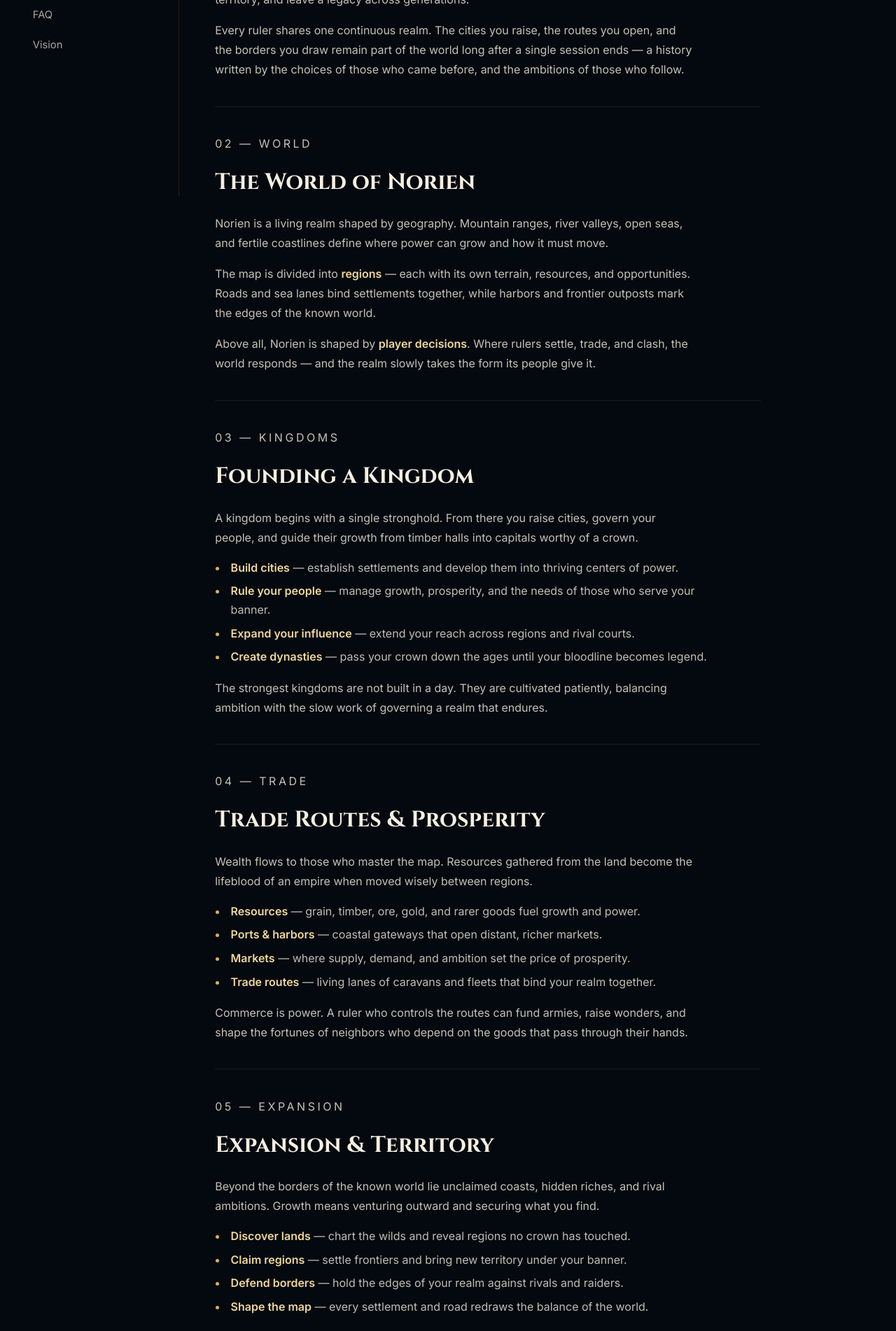
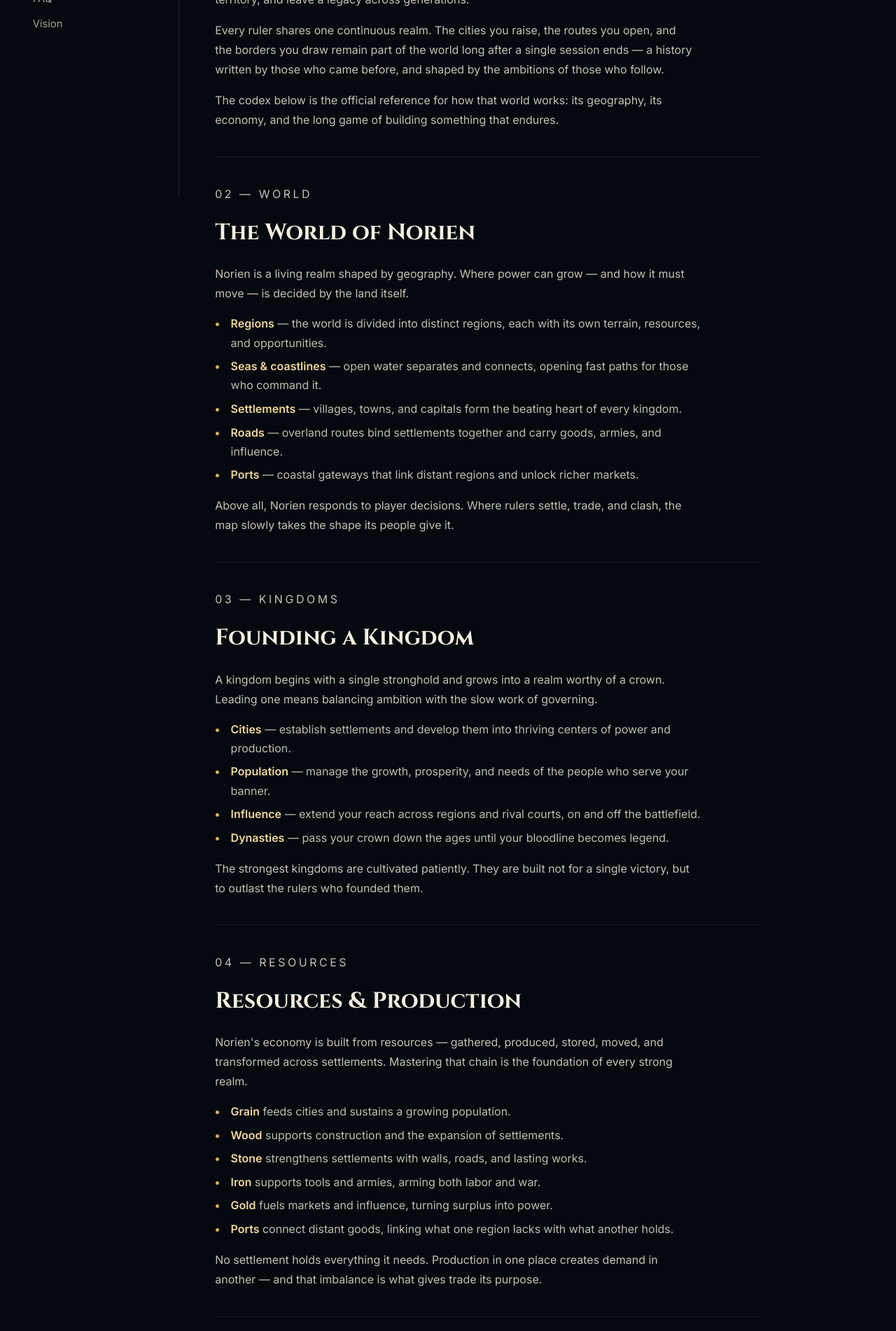
Before and after one commit to loreonlabs/norien, a Next.js app: page /docs in a window 1280 px wide. Shown: the part 520-2422 px from the top of the page at 70% size. Built offline with nearby package versions, Linux system fonts and the light colour scheme.

Commit message:
Polish Norien Codex docs

```diff
--- a/app/docs/page.tsx
+++ b/app/docs/page.tsx
@@ -1,30 +1,30 @@
 const FAQ = [
   {
-    q: "What is Norien?",
-    a: "Norien is a persistent strategy world where you build kingdoms, control trade, expand territory, and leave a lasting legacy across generations.",
-  },
-  {
     q: "Is Norien playable now?",
-    a: "Norien is in active development. Early experiences are taking shape, and full gameplay will open in stages as systems are completed.",
+    a: "Norien is in active development. Early experiences are taking shape, and full gameplay will open in stages as systems are completed and tested.",
   },
   {
     q: "What is play.norien.live?",
-    a: "It is the home of the playable game — where you enter the world, found your first settlement, and begin your reign.",
+    a: "It is the home of the playable game — where you enter the world, found your first settlement, and begin your reign once it goes live.",
   },
   {
     q: "What is docs.norien.live?",
-    a: "This codex: the official reference for Norien's systems, strategy, and lore. It grows alongside the world.",
+    a: "This codex: the official reference for Norien's systems, strategy, and lore. It grows alongside the world as new mechanics are revealed.",
   },
   {
-    q: "Will progress be persistent?",
-    a: "Yes. Norien is designed as a persistent world, where your kingdom, your choices, and your history endure over time rather than resetting.",
+    q: "What is story.norien.live?",
+    a: "The story channel — chapters of lore, history, and the unfolding narrative of Norien that sit alongside the gameplay.",
   },
   {
     q: "Is Norien built on Base?",
     a: "Yes. Norien is being built on Base as part of a new generation of persistent onchain games — designed game-first, with the technology kept quietly in the background.",
   },
   {
-    q: "When will more gameplay details be released?",
+    q: "Will Norien use crypto trading?",
+    a: "No. Trade in Norien means in-game resources, goods, routes, ports, and kingdom economy. Norien is game-first.",
+  },
+  {
+    q: "When will gameplay details be released?",
     a: "Systems are revealed as they are ready. Follow the main site and the story channel for new chapters of the codex and gameplay updates.",
   },
 ];
@@ -52,7 +52,11 @@ export default function DocsPage() {
         <p>
           Every ruler shares one continuous realm. The cities you raise, the routes you open, and the
           borders you draw remain part of the world long after a single session ends — a history
-          written by the choices of those who came before, and the ambitions of those who follow.
+          written by those who came before, and shaped by the ambitions of those who follow.
+        </p>
+        <p>
+          The codex below is the official reference for how that world works: its geography, its
+          economy, and the long game of building something that endures.
         </p>
       </section>
 
@@ -61,17 +65,19 @@ export default function DocsPage() {
         <p className="codex__eyebrow">02 — World</p>
         <h2 className="codex__h2">The World of Norien</h2>
         <p>
-          Norien is a living realm shaped by geography. Mountain ranges, river valleys, open seas,
-          and fertile coastlines define where power can grow and how it must move.
+          Norien is a living realm shaped by geography. Where power can grow — and how it must move —
+          is decided by the land itself.
         </p>
+        <ul>
+          <li><strong>Regions</strong> — the world is divided into distinct regions, each with its own terrain, resources, and opportunities.</li>
+          <li><strong>Seas &amp; coastlines</strong> — open water separates and connects, opening fast paths for those who command it.</li>
+          <li><strong>Settlements</strong> — villages, towns, and capitals form the beating heart of every kingdom.</li>
+          <li><strong>Roads</strong> — overland routes bind settlements together and carry goods, armies, and influence.</li>
+          <li><strong>Ports</strong> — coastal gateways that link distant regions and unlock richer markets.</li>
+        </ul>
         <p>
-          The map is divided into <strong>regions</strong> — each with its own terrain, resources,
-          and opportunities. Roads and sea lanes bind settlements together, while harbors and frontier
-          outposts mark the edges of the known world.
-        </p>
-        <p>
-          Above all, Norien is shaped by <strong>player decisions</strong>. Where rulers settle, trade,
-          and clash, the world responds — and the realm slowly takes the form its people give it.
+          Above all, Norien responds to player decisions. Where rulers settle, trade, and clash, the
+          map slowly takes the shape its people give it.
         </p>
       </section>
 
@@ -80,54 +86,76 @@ export default function DocsPage() {
         <p className="codex__eyebrow">03 — Kingdoms</p>
         <h2 className="codex__h2">Founding a Kingdom</h2>
         <p>
-          A kingdom begins with a single stronghold. From there you raise cities, govern your people,
-          and guide their growth from timber halls into capitals worthy of a crown.
+          A kingdom begins with a single stronghold and grows into a realm worthy of a crown. Leading
+          one means balancing ambition with the slow work of governing.
         </p>
         <ul>
-          <li><strong>Build cities</strong> — establish settlements and develop them into thriving centers of power.</li>
-          <li><strong>Rule your people</strong> — manage growth, prosperity, and the needs of those who serve your banner.</li>
-          <li><strong>Expand your influence</strong> — extend your reach across regions and rival courts.</li>
-          <li><strong>Create dynasties</strong> — pass your crown down the ages until your bloodline becomes legend.</li>
+          <li><strong>Cities</strong> — establish settlements and develop them into thriving centers of power and production.</li>
+          <li><strong>Population</strong> — manage the growth, prosperity, and needs of the people who serve your banner.</li>
+          <li><strong>Influence</strong> — extend your reach across regions and rival courts, on and off the battlefield.</li>
+          <li><strong>Dynasties</strong> — pass your crown down the ages until your bloodline becomes legend.</li>
         </ul>
         <p>
-          The strongest kingdoms are not built in a day. They are cultivated patiently, balancing
-          ambition with the slow work of governing a realm that endures.
+          The strongest kingdoms are cultivated patiently. They are built not for a single victory,
+          but to outlast the rulers who founded them.
         </p>
       </section>
 
-      {/* 4. TRADE */}
-      <section className="codex__section" id="trade">
-        <p className="codex__eyebrow">04 — Trade</p>
-        <h2 className="codex__h2">Trade Routes &amp; Prosperity</h2>
+      {/* 4. RESOURCES (new) */}
+      <section className="codex__section" id="resources">
+        <p className="codex__eyebrow">04 — Resources</p>
+        <h2 className="codex__h2">Resources &amp; Production</h2>
         <p>
-          Wealth flows to those who master the map. Resources gathered from the land become the
-          lifeblood of an empire when moved wisely between regions.
+          Norien&apos;s economy is built from resources — gathered, produced, stored, moved, and
+          transformed across settlements. Mastering that chain is the foundation of every strong realm.
         </p>
         <ul>
-          <li><strong>Resources</strong> — grain, timber, ore, gold, and rarer goods fuel growth and power.</li>
-          <li><strong>Ports &amp; harbors</strong> — coastal gateways that open distant, richer markets.</li>
-          <li><strong>Markets</strong> — where supply, demand, and ambition set the price of prosperity.</li>
-          <li><strong>Trade routes</strong> — living lanes of caravans and fleets that bind your realm together.</li>
+          <li><strong>Grain</strong> feeds cities and sustains a growing population.</li>
+          <li><strong>Wood</strong> supports construction and the expansion of settlements.</li>
+          <li><strong>Stone</strong> strengthens settlements with walls, roads, and lasting works.</li>
+          <li><strong>Iron</strong> supports tools and armies, arming both labor and war.</li>
+          <li><strong>Gold</strong> fuels markets and influence, turning surplus into power.</li>
+          <li><strong>Ports</strong> connect distant goods, linking what one region lacks with what another holds.</li>
         </ul>
         <p>
-          Commerce is power. A ruler who controls the routes can fund armies, raise wonders, and
-          shape the fortunes of neighbors who depend on the goods that pass through their hands.
+          No settlement holds everything it needs. Production in one place creates demand in another —
+          and that imbalance is what gives trade its purpose.
         </p>
       </section>
 
-      {/* 5. EXPANSION */}
+      {/* 5. TRADE */}
+      <section className="codex__section" id="trade">
+        <p className="codex__eyebrow">05 — Trade</p>
+        <h2 className="codex__h2">Trade Routes &amp; Prosperity</h2>
+        <p>
+          Wealth flows to those who master the map. Trade in Norien is an in-game economy of goods
+          moved wisely between the places that produce them and the places that need them.
+        </p>
+        <ul>
+          <li><strong>In-game goods</strong> — grain, timber, ore, gold, and rarer wares carried across the realm.</li>
+          <li><strong>Routes</strong> — living lanes of caravans and fleets that bind your settlements together.</li>
+          <li><strong>Markets</strong> — where supply, demand, and ambition set the price of prosperity.</li>
+          <li><strong>Prosperity</strong> — commerce funds armies, raises wonders, and shapes the fortunes of neighbors.</li>
+        </ul>
+        <p>
+          A ruler who controls the routes controls more than coin. They hold sway over every kingdom
+          that depends on the goods passing through their hands.
+        </p>
+      </section>
+
+      {/* 6. EXPANSION */}
       <section className="codex__section" id="expansion">
-        <p className="codex__eyebrow">05 — Expansion</p>
+        <p className="codex__eyebrow">06 — Expansion</p>
         <h2 className="codex__h2">Expansion &amp; Territory</h2>
         <p>
           Beyond the borders of the known world lie unclaimed coasts, hidden riches, and rival
           ambitions. Growth means venturing outward and securing what you find.
         </p>
         <ul>
-          <li><strong>Discover lands</strong> — chart the wilds and reveal regions no crown has touched.</li>
-          <li><strong>Claim regions</strong> — settle frontiers and bring new territory under your banner.</li>
-          <li><strong>Defend borders</strong> — hold the edges of your realm against rivals and raiders.</li>
-          <li><strong>Shape the map</strong> — every settlement and road redraws the balance of the world.</li>
+          <li><strong>Territory</strong> — claim regions and bring new land under your banner.</li>
+          <li><strong>Borders</strong> — hold the edges of your realm against rivals and raiders.</li>
+          <li><strong>Scouting</strong> — chart the wilds and reveal what lies beyond the map&apos;s edge.</li>
+          <li><strong>Settlements</strong> — plant new strongholds to anchor the ground you take.</li>
         </ul>
         <p>
           Expansion is a long game of position and timing — knowing when to push outward, and when to
@@ -135,38 +163,37 @@ export default function DocsPage() {
         </p>
       </section>
 
-      {/* 6. DIPLOMACY */}
+      {/* 7. DIPLOMACY */}
       <section className="codex__section" id="diplomacy">
-        <p className="codex__eyebrow">06 — Diplomacy</p>
+        <p className="codex__eyebrow">07 — Diplomacy</p>
         <h2 className="codex__h2">Diplomacy &amp; Influence</h2>
         <p>
-          Not every realm is won by force. Influence is its own form of power, carried through words,
+          Not every realm is won by force. Influence is its own power — carried through words,
           treaties, and reputation as much as through armies.
         </p>
         <ul>
           <li><strong>Alliances</strong> — bind your fortunes to others for mutual strength.</li>
-          <li><strong>Rivalries</strong> — measure your ambitions against the powers that oppose you.</li>
+          <li><strong>Rivals</strong> — measure your ambitions against the powers that oppose you.</li>
           <li><strong>Reputation</strong> — let your name reach distant courts and open doors before you arrive.</li>
-          <li><strong>Negotiation</strong> — turn conflict into advantage without raising a single banner.</li>
         </ul>
         <p>
-          The most enduring rulers think in decades, not battles — weaving a web of relationships that
-          keeps their realm secure long after rivals have spent themselves.
+          The most enduring rulers think in decades, not battles — weaving relationships that keep a
+          realm secure long after rivals have spent themselves.
         </p>
       </section>
 
-      {/* 7. WARFARE */}
+      {/* 8. WARFARE */}
       <section className="codex__section" id="warfare">
-        <p className="codex__eyebrow">07 — Warfare</p>
+        <p className="codex__eyebrow">08 — Warfare</p>
         <h2 className="codex__h2">Conflict &amp; Defense</h2>
         <p>
           When diplomacy fails, the strength of a realm is tested in the field. Warfare in Norien
-          rewards preparation, position, and patience over reckless conquest.
+          rewards preparation and position over reckless conquest.
         </p>
         <ul>
+          <li><strong>Defense</strong> — protect your cities, routes, and frontiers from those who would take them.</li>
           <li><strong>Armies</strong> — raise and lead forces to project power across the map.</li>
-          <li><strong>Defense</strong> — protect your cities, routes, and frontiers from those who would take them.</li>
-          <li><strong>Fortresses</strong> — anchor your borders with strongholds that turn the tide of any campaign.</li>
+          <li><strong>Fortresses</strong> — anchor your borders with strongholds that turn the tide of a campaign.</li>
           <li><strong>Strategic control</strong> — hold the ground, the seas, and the routes that truly decide a war.</li>
         </ul>
         <p>
@@ -175,9 +202,9 @@ export default function DocsPage() {
         </p>
       </section>
 
-      {/* 8. PROGRESSION */}
+      {/* 9. PROGRESSION */}
       <section className="codex__section" id="progression">
-        <p className="codex__eyebrow">08 — Progression</p>
+        <p className="codex__eyebrow">09 — Progression</p>
         <h2 className="codex__h2">From Settlement to Realm</h2>
         <p>
           Norien is a journey measured in ages. A ruler rises from a lone settlement to a realm
@@ -194,9 +221,9 @@ export default function DocsPage() {
         </p>
       </section>
 
-      {/* 9. GAMING ON BASE */}
+      {/* 10. GAMING ON BASE */}
       <section className="codex__section" id="base">
-        <p className="codex__eyebrow">09 — Gaming on Base</p>
+        <p className="codex__eyebrow">10 — Gaming on Base</p>
         <h2 className="codex__h2">Gaming on Base</h2>
         <p>
           Norien is being built on <strong>Base</strong> as part of a new generation of persistent
@@ -211,9 +238,9 @@ export default function DocsPage() {
         </div>
       </section>
 
-      {/* 10. FAQ */}
+      {/* 11. FAQ */}
       <section className="codex__section" id="faq">
-        <p className="codex__eyebrow">10 — FAQ</p>
+        <p className="codex__eyebrow">11 — FAQ</p>
         <h2 className="codex__h2">Frequently Asked Questions</h2>
         <div className="codex__faq">
           {FAQ.map((item) => (
@@ -225,9 +252,9 @@ export default function DocsPage() {
         </div>
       </section>
 
-      {/* 11. VISION */}
+      {/* 12. VISION */}
       <section className="codex__section" id="vision">
-        <p className="codex__eyebrow">11 — Vision</p>
+        <p className="codex__eyebrow">12 — Vision</p>
         <h2 className="codex__h2">The Long Game</h2>
         <p>
           Norien is being built slowly and deliberately — as a persistent world for kingdoms, trade,
@@ -239,7 +266,7 @@ export default function DocsPage() {
           history of the world.
         </p>
         <p>
-          The Codex will grow as Norien grows. This is the long game — and it is only beginning.
+          The codex will grow as Norien grows. This is the long game — and it is only beginning.
         </p>
       </section>
     </article>
--- a/app/globals.css
+++ b/app/globals.css
@@ -425,13 +425,15 @@ a { color: inherit; text-decoration: none; }
   text-transform: uppercase; color: var(--gold); margin-bottom: 1rem; padding-left: .8rem;
 }
 .docs__navlist { display: flex; flex-direction: column; gap: .12rem; }
-.docs__navlist a {
+.docs__navlist button {
+  display: block; width: 100%; text-align: left; cursor: pointer;
+  background: none; border: 0; border-left: 2px solid transparent;
   font-family: "Inter", sans-serif; font-size: .92rem; color: rgba(245,239,225,.68);
-  padding: .5rem .8rem; border-radius: 4px; border-left: 2px solid transparent;
+  padding: .5rem .8rem; border-radius: 4px;
   transition: color .25s, background .25s, border-color .25s;
 }
-.docs__navlist a:hover { color: var(--ivory); background: rgba(217,177,95,.06); }
-.docs__navlist a.is-active {
+.docs__navlist button:hover { color: var(--ivory); background: rgba(217,177,95,.06); }
+.docs__navlist button.is-active {
   color: var(--gold-lt); border-left-color: var(--gold); background: rgba(217,177,95,.08);
 }
 
--- a/components/docs/DocsShell.tsx
+++ b/components/docs/DocsShell.tsx
@@ -7,6 +7,7 @@ const SECTIONS = [
   { id: "overview", label: "Overview" },
   { id: "world", label: "World" },
   { id: "kingdoms", label: "Kingdoms" },
+  { id: "resources", label: "Resources" },
   { id: "trade", label: "Trade" },
   { id: "expansion", label: "Expansion" },
   { id: "diplomacy", label: "Diplomacy" },
@@ -37,6 +38,14 @@ export default function DocsShell({ children }: { children: React.ReactNode }) {
     return () => obs.disconnect();
   }, []);
 
+  // Smooth scroll without touching the URL (no #hash).
+  const goTo = (id: string) => {
+    const el = document.getElementById(id);
+    if (el) el.scrollIntoView({ behavior: "smooth", block: "start" });
+    setActive(id);
+    setOpen(false);
+  };
+
   return (
     <div className="docs">
       <header className="docs__nav">
@@ -44,7 +53,7 @@ export default function DocsShell({ children }: { children: React.ReactNode }) {
           <button className="docs__menu-btn" aria-label="Toggle navigation" onClick={() => setOpen((o) => !o)}>
             <span /><span /><span />
           </button>
-          <a className="docs__brand" href="/docs">
+          <a className="docs__brand" href="/">
             <Image src="/logo.png" alt="Norien" width={34} height={34} priority />
             <span className="docs__brand-name">The Norien&nbsp;<span>Codex</span></span>
           </a>
@@ -63,14 +72,15 @@ export default function DocsShell({ children }: { children: React.ReactNode }) {
           <h4>The Codex</h4>
           <nav className="docs__navlist">
             {SECTIONS.map((s) => (
-              <a
+              <button
                 key={s.id}
-                href={`#${s.id}`}
+                type="button"
                 className={active === s.id ? "is-active" : ""}
-                onClick={() => setOpen(false)}
+                aria-current={active === s.id ? "true" : undefined}
+                onClick={() => goTo(s.id)}
               >
                 {s.label}
-              </a>
+              </button>
             ))}
           </nav>
         </aside>
```
